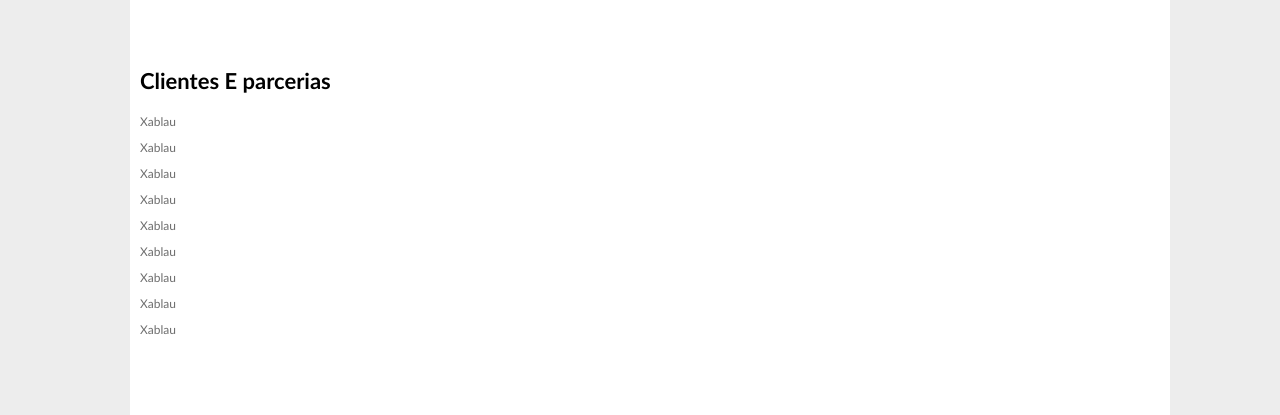
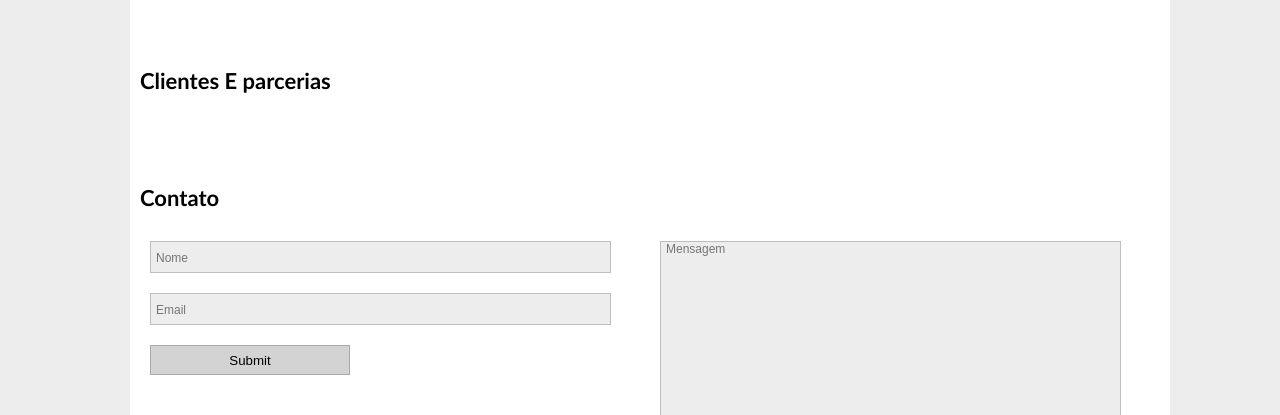
Before and after one commit to dev-pmartins/seo-g4-virtual, a website: page index.html in a window 1280 px wide. Shown: the part 800-1215 px from the top of the page. Drawn offline with Linux system fonts and the light colour scheme.

Commit message:
xablau
xablau

```diff
--- a/index.html
+++ b/index.html
@@ -88,7 +88,6 @@
 
       <article>
         <h2>Clientes E parcerias</h2>
-        <p>Xablau</p><p>Xablau</p><p>Xablau</p><p>Xablau</p><p>Xablau</p><p>Xablau</p><p>Xablau</p><p>Xablau</p><p>Xablau</p>
       </article>
 
       <article>
```
